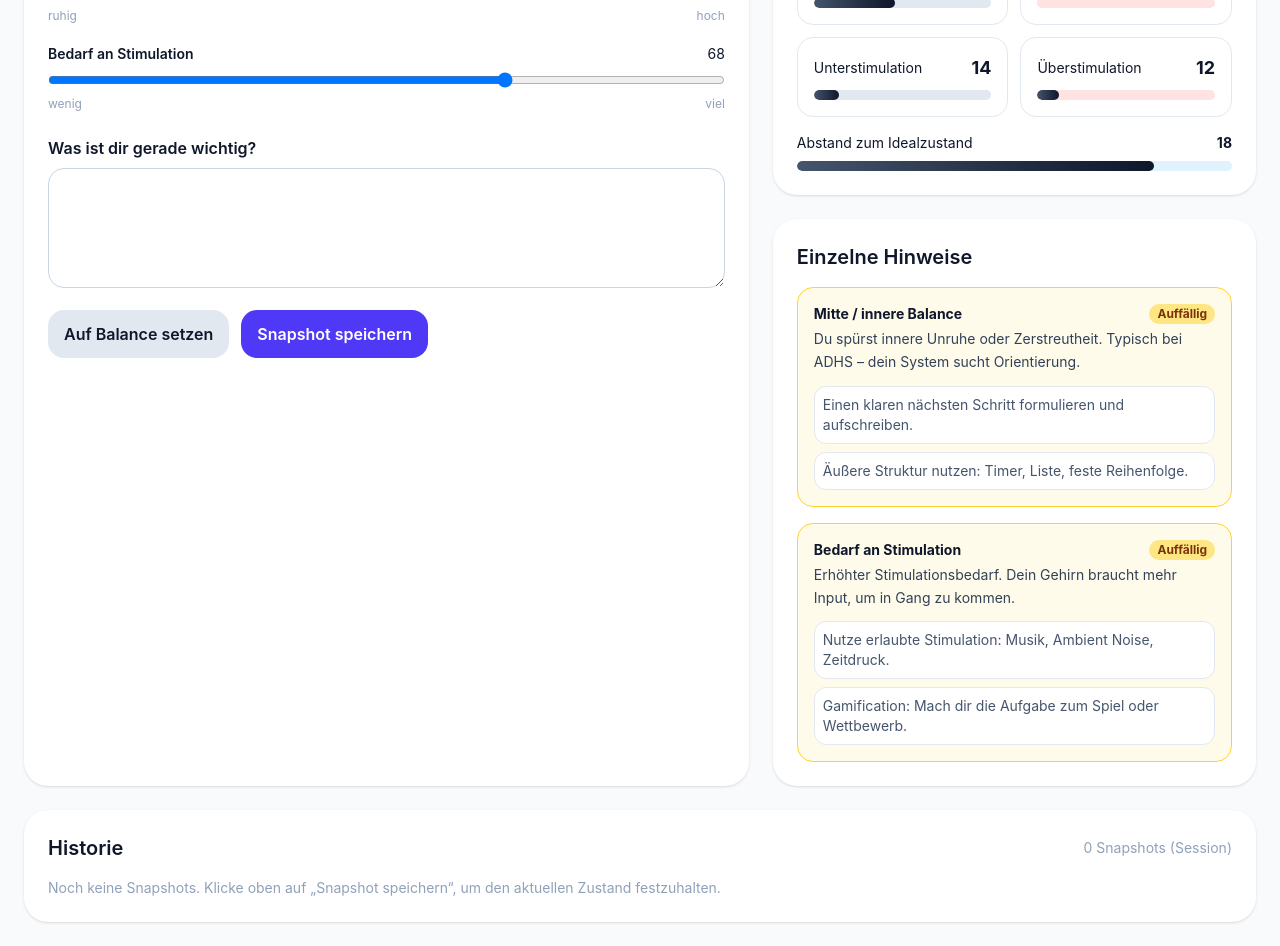
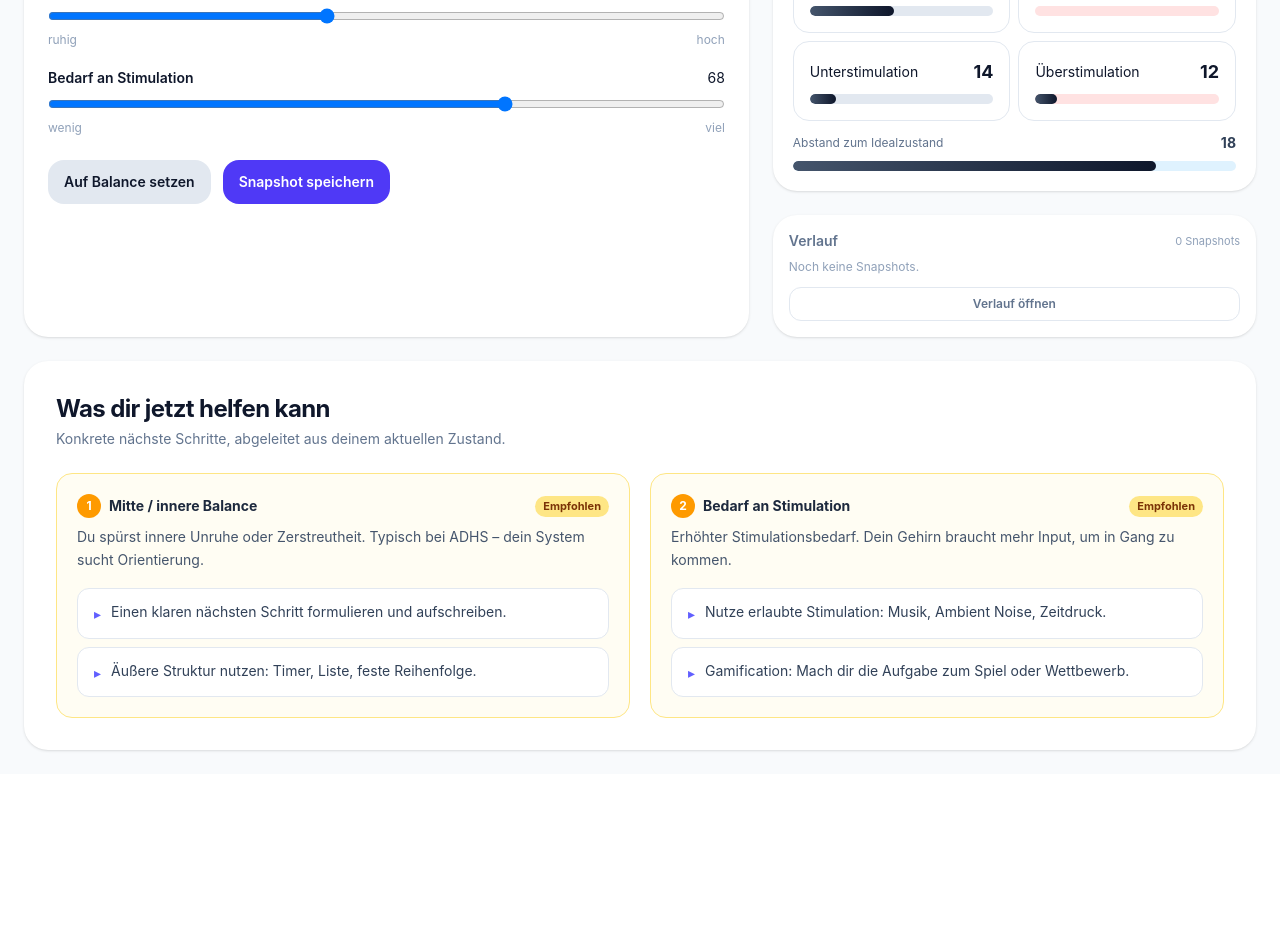
Before and after one commit to RobertMischke/self-regulation, an Angular app: page /dashboard/adhs-regulation in a window 1280 px wide. Shown: the part 820-1766 px from the top of the page. After the commit the page ends 1594 px from the top, so only its background shows below. Built offline with nearby package versions, Linux system fonts and the light colour scheme.

Commit message:
feat: add disclaimer functionality with dismiss option and update dashboard layout

```diff
--- a/src/app/dashboard/dashboard.component.html
+++ b/src/app/dashboard/dashboard.component.html
@@ -6,7 +6,7 @@
       &#8592; Alle Dashboards
     </a>
 
-    <!-- Main Dashboard Header -->
+    <!-- Header -->
     <section class="rounded-3xl bg-white p-6 shadow-sm">
       <div class="flex items-center gap-4">
         <div class="grid h-14 w-14 place-items-center rounded-2xl bg-slate-900 text-2xl text-white">{{ config.icon }}</div>
@@ -15,14 +15,20 @@
           <p class="text-sm text-slate-500">{{ config.subtitle }}</p>
         </div>
       </div>
-
-      <div class="mt-4 rounded-2xl bg-slate-100 p-4 text-sm leading-6 text-slate-700">
-        {{ config.disclaimer }}
+      @if (!disclaimerDismissed()) {
+        <div class="mt-4 flex items-start gap-3 rounded-2xl bg-slate-100 p-4 text-sm leading-6 text-slate-700">
+          <span class="flex-1">{{ config.disclaimer }}</span>
+          <button (click)="dismissDisclaimer()" class="shrink-0 rounded-lg bg-slate-200 px-3 py-1 text-xs font-medium text-slate-600 hover:bg-slate-300 transition-colors" title="Gelesen">
+            ✓ Gelesen
+          </button>
         </div>
+      }
     </section>
 
-    <!-- Live Input + Feedback -->
+    <!-- ═══ TOP: Input (left) + Analyse (right) ═══ -->
     <div class="grid gap-6 xl:grid-cols-[1.2fr_0.8fr]">
+
+      <!-- Left: Live-Input -->
       <section class="rounded-3xl bg-white p-6 shadow-sm">
         <h2 class="mb-4 text-xl font-semibold">Live-Input</h2>
 
@@ -33,18 +39,13 @@
                 <label [for]="'slider-' + item.key" class="font-semibold">{{ item.label }}</label>
                 <span>{{ item.value }}</span>
               </div>
-
               <input
                 [id]="'slider-' + item.key"
-                type="range"
-                [min]="0"
-                [max]="100"
-                [step]="1"
+                type="range" [min]="0" [max]="100" [step]="1"
                 [value]="item.value"
                 (input)="onSliderChange(item.key, $any($event.target).valueAsNumber)"
                 class="w-full"
               />
-
               <div class="flex justify-between text-xs text-slate-400">
                 <span>{{ item.left }}</span>
                 <span>{{ item.right }}</span>
@@ -53,95 +54,126 @@
           }
         </div>
 
-        <div class="mt-6">
-          <label for="intention" class="font-semibold">Was ist dir gerade wichtig?</label>
-          <textarea
-            id="intention"
-            [value]="intention()"
-            (input)="intention.set($any($event.target).value)"
-            class="mt-2 min-h-[120px] w-full rounded-2xl border border-slate-300 bg-white p-4"
-          ></textarea>
-        </div>
-
-        <div class="mt-4 flex gap-3">
-          <button
-            type="button"
-            (click)="resetToBalanced()"
-            class="rounded-2xl bg-slate-200 px-4 py-3 font-semibold text-slate-900"
-          >
+        <div class="mt-6 flex gap-3">
+          <button type="button" (click)="resetToBalanced()"
+            class="rounded-2xl bg-slate-200 px-4 py-3 text-sm font-semibold text-slate-900">
             Auf Balance setzen
           </button>
-          <button
-            type="button"
-            (click)="takeSnapshot()"
-            class="rounded-2xl bg-indigo-600 px-4 py-3 font-semibold text-white transition hover:bg-indigo-700"
-          >
+          <button type="button" (click)="takeSnapshot()"
+            class="rounded-2xl bg-indigo-600 px-4 py-3 text-sm font-semibold text-white transition hover:bg-indigo-700">
             Snapshot speichern
           </button>
         </div>
       </section>
 
-      <div class="grid gap-6">
-        <!-- Radar Chart -->
+      <!-- Right: Analyse (compact) -->
+      <div class="grid gap-6 content-start">
+
+        <!-- Radar -->
         <section class="rounded-3xl bg-white p-6 shadow-sm">
-          <h2 class="mb-4 text-xl font-semibold">Zustandsbild</h2>
+          <h2 class="mb-2 text-lg font-semibold">Zustandsbild</h2>
           <app-radar-chart [items]="sliderItems()" (valueChange)="onSliderChange($event.key, $event.value)" />
         </section>
 
-        <!-- Metriken -->
-        <section class="rounded-3xl bg-white p-6 shadow-sm">
-          <h2 class="mb-4 text-xl font-semibold">Metriken</h2>
-
-          <div class="grid gap-3 sm:grid-cols-2">
+        <!-- Metriken (compact) -->
+        <section class="rounded-3xl bg-white p-5 shadow-sm">
+          <h2 class="mb-3 text-lg font-semibold">Analyse</h2>
+          <div class="grid gap-2 sm:grid-cols-2">
             <app-metric-card label="Regulation" [value]="regulationValue()" />
             <app-metric-card label="Friktion" [value]="frictionValue()" [danger]="true" />
             @for (dm of displayMetrics(); track dm.metric.key) {
               <app-metric-card [label]="dm.metric.label" [value]="dm.value" [danger]="dm.metric.danger ?? false" />
             }
           </div>
-
-          <div class="mt-4">
-            <div class="flex items-center justify-between gap-3 text-sm">
+          <div class="mt-3">
+            <div class="flex items-center justify-between gap-3 text-xs text-slate-500">
               <span>Abstand zum Idealzustand</span>
-              <strong>{{ idealStateDistance() }}</strong>
+              <strong class="text-sm text-slate-700">{{ idealStateDistance() }}</strong>
             </div>
             <app-progress-bar [value]="100 - idealStateDistance()" [neutral]="true" />
           </div>
         </section>
 
-        <!-- Per-Slider Feedback -->
-        <section class="rounded-3xl bg-white p-6 shadow-sm">
-          <h2 class="mb-4 text-xl font-semibold">Einzelne Hinweise</h2>
+        <!-- Compact Verlaufsmodul -->
+        <section class="rounded-3xl bg-white p-4 shadow-sm">
+          <div class="flex items-center justify-between gap-2">
+            <h2 class="text-sm font-semibold text-slate-500">Verlauf</h2>
+            <span class="text-[11px] text-slate-400">{{ snapshots().length }} Snapshots</span>
+          </div>
+          @if (snapshots().length === 0) {
+            <p class="mt-2 text-xs text-slate-400">Noch keine Snapshots.</p>
+          } @else {
+            <div class="mt-2 flex gap-0.5">
+              @for (snap of snapshots(); track snap.id) {
+                <button type="button" (click)="restoreSnapshot(snap)"
+                  class="group relative h-5 min-w-[6px] flex-1 rounded transition hover:scale-y-125"
+                  [class]="scoreColor(snapshotScore(snap))"
+                  [title]="formatTime(snap.timestamp) + ' – ' + snap.modeLabel">
+                  <span class="pointer-events-none absolute -top-6 left-1/2 -translate-x-1/2 whitespace-nowrap rounded bg-slate-800 px-1.5 py-0.5 text-[10px] text-white opacity-0 transition group-hover:opacity-100">
+                    {{ formatTime(snap.timestamp) }}
+                  </span>
+                </button>
+              }
+            </div>
+          }
+          <button type="button" (click)="showHistory.set(!showHistory())"
+            class="mt-3 w-full rounded-xl border border-slate-200 py-2 text-xs font-semibold text-slate-500 transition hover:bg-slate-50 hover:text-slate-700">
+            {{ showHistory() ? 'Verlauf schließen' : 'Verlauf öffnen' }}
+          </button>
+        </section>
+      </div>
+    </div>
+
+    <!-- ═══ CENTER: Interventionen (full width, prominent) ═══ -->
+    <section class="rounded-3xl bg-white p-8 shadow-sm">
+      <div class="mb-6">
+        <h2 class="text-2xl font-bold tracking-tight">Was dir jetzt helfen kann</h2>
+        <p class="mt-1 text-sm text-slate-500">Konkrete n&auml;chste Schritte, abgeleitet aus deinem aktuellen Zustand.</p>
+      </div>
 
       @if (sliderFeedbacks().length === 0) {
-            <div class="rounded-2xl bg-emerald-50 border border-emerald-200 p-4 text-sm text-emerald-800">
-              Alle Werte im grünen Bereich – keine Auffälligkeiten.
+        <div class="rounded-2xl border border-emerald-200 bg-emerald-50 p-6 text-center">
+          <p class="text-lg font-semibold text-emerald-800">Alles im gr&uuml;nen Bereich</p>
+          <p class="mt-1 text-sm text-emerald-700">Keine Auff&auml;lligkeiten &ndash; dein Zustand sieht stabil aus.</p>
         </div>
       } @else {
-            <div class="grid gap-4">
-              @for (fb of sliderFeedbacks(); track fb.sliderKey + fb.direction) {
-                <div class="rounded-2xl border p-4"
+        <div class="grid gap-5 lg:grid-cols-2">
+          @for (fb of sliderFeedbacks(); track fb.sliderKey + fb.direction; let i = $index) {
+            <div class="rounded-2xl border p-5"
               [class]="fb.severity === 'severe'
-                    ? 'border-red-300 bg-red-50'
+                ? 'border-red-200 bg-red-50/60'
                 : fb.severity === 'moderate'
-                      ? 'border-amber-300 bg-amber-50'
-                      : 'border-slate-200 bg-slate-50'">
-                  <div class="mb-1 flex items-center justify-between gap-3">
-                    <span class="text-sm font-bold">{{ fb.sliderLabel }}</span>
-                    <span class="rounded-full px-2 py-0.5 text-xs font-bold"
+                  ? 'border-amber-200 bg-amber-50/60'
+                  : 'border-slate-200 bg-slate-50/60'">
+
+              <!-- Priority badge + slider context -->
+              <div class="mb-2 flex items-center gap-2">
+                <span class="grid h-6 w-6 place-items-center rounded-full text-xs font-bold text-white"
+                  [class]="fb.severity === 'severe' ? 'bg-red-500' : fb.severity === 'moderate' ? 'bg-amber-500' : 'bg-slate-400'">
+                  {{ i + 1 }}
+                </span>
+                <span class="text-sm font-bold text-slate-800">{{ fb.sliderLabel }}</span>
+                <span class="ml-auto rounded-full px-2 py-0.5 text-[11px] font-bold"
                   [class]="fb.severity === 'severe'
                     ? 'bg-red-200 text-red-900'
                     : fb.severity === 'moderate'
                       ? 'bg-amber-200 text-amber-900'
                       : 'bg-slate-200 text-slate-700'">
-                      {{ fb.severity === 'severe' ? 'Kritisch' : fb.severity === 'moderate' ? 'Auffällig' : 'Hinweis' }}
+                  {{ fb.severity === 'severe' ? 'Dringend' : fb.severity === 'moderate' ? 'Empfohlen' : 'Optional' }}
                 </span>
               </div>
-                  <p class="text-sm leading-relaxed text-slate-700">{{ fb.message }}</p>
+
+              <!-- Context message -->
+              <p class="text-sm leading-relaxed text-slate-600">{{ fb.message }}</p>
+
+              <!-- Interventions as action items -->
               @if (fb.interventions.length > 0) {
-                    <div class="mt-3 grid gap-2">
+                <div class="mt-4 grid gap-2">
                   @for (iv of fb.interventions; track iv) {
-                        <div class="rounded-xl border border-slate-200 bg-white p-2 text-sm text-slate-600">{{ iv }}</div>
+                    <div class="flex items-start gap-2.5 rounded-xl border border-slate-200 bg-white px-4 py-3 text-sm leading-relaxed text-slate-700">
+                      <span class="mt-0.5 shrink-0 text-indigo-500">&#9656;</span>
+                      {{ iv }}
+                    </div>
                   }
                 </div>
               }
@@ -150,18 +182,20 @@
         </div>
       }
     </section>
+
+    <!-- ═══ BOTTOM: Historie (collapsible, secondary) ═══ -->
+    @if (showHistory()) {
+      <section class="rounded-3xl bg-white p-6 shadow-sm">
+        <div class="flex items-center justify-between gap-4">
+          <h2 class="text-lg font-semibold text-slate-600">Historie</h2>
+          <div class="flex items-center gap-3">
+            <span class="text-xs text-slate-400">{{ snapshots().length }} Snapshots (Session)</span>
+            <button type="button" (click)="showHistory.set(false)" class="text-xs font-semibold text-slate-400 hover:text-slate-600">&times; Schließen</button>
           </div>
         </div>
 
-    <!-- History -->
-    <section class="rounded-3xl bg-white p-6 shadow-sm">
-      <div class="flex items-center justify-between gap-4">
-        <h2 class="text-xl font-semibold">Historie</h2>
-        <span class="text-sm text-slate-400">{{ snapshots().length }} Snapshots (Session)</span>
-      </div>
-
       @if (snapshots().length === 0) {
-        <p class="mt-4 text-sm text-slate-400">Noch keine Snapshots. Klicke oben auf &bdquo;Snapshot speichern&ldquo;, um den aktuellen Zustand festzuhalten.</p>
+        <p class="mt-3 text-sm text-slate-400">Noch keine Snapshots. Klicke oben auf &bdquo;Snapshot speichern&ldquo;, um den aktuellen Zustand festzuhalten.</p>
       } @else {
         <!-- Color bar timeline -->
         <div class="mt-4 flex gap-1">
@@ -169,7 +203,7 @@
             <button
               type="button"
               (click)="restoreSnapshot(snap)"
-              class="group relative h-10 min-w-[12px] flex-1 rounded-lg transition hover:scale-y-110"
+              class="group relative h-8 min-w-[12px] flex-1 rounded-lg transition hover:scale-y-110"
               [class]="scoreColor(snapshotScore(snap))"
               [title]="formatTime(snap.timestamp) + ' – ' + snap.modeLabel + ' (' + snapshotScore(snap) + ')'">
               <span class="pointer-events-none absolute -top-7 left-1/2 -translate-x-1/2 whitespace-nowrap rounded bg-slate-800 px-1.5 py-0.5 text-[10px] text-white opacity-0 transition group-hover:opacity-100">
@@ -179,14 +213,14 @@
           }
         </div>
 
-        <!-- Snapshot details -->
-        <div class="mt-4 grid gap-2">
+        <!-- Snapshot list -->
+        <div class="mt-3 grid gap-1.5">
           @for (snap of snapshots(); track snap.id) {
             <div class="flex items-center gap-3 rounded-xl border border-slate-100 px-3 py-2 text-sm">
-              <div class="h-3 w-3 shrink-0 rounded-full" [class]="scoreColor(snapshotScore(snap))"></div>
+              <div class="h-2.5 w-2.5 shrink-0 rounded-full" [class]="scoreColor(snapshotScore(snap))"></div>
               <span class="font-semibold text-slate-700">{{ formatTime(snap.timestamp) }}</span>
               <span class="rounded-full bg-slate-100 px-2 py-0.5 text-xs font-semibold text-slate-600">{{ snap.modeLabel }}</span>
-              <span class="text-xs text-slate-400">Reg {{ snap.regulation }} · Frik {{ snap.friction }}</span>
+              <span class="text-xs text-slate-400">Reg {{ snap.regulation }} &middot; Frik {{ snap.friction }}</span>
               <div class="ml-auto flex gap-2">
                 <button type="button" (click)="restoreSnapshot(snap)" class="text-xs font-semibold text-indigo-600 hover:underline">laden</button>
                 <button type="button" (click)="removeSnapshot(snap.id)" class="text-xs font-semibold text-red-500 hover:underline">&#x2715;</button>
@@ -196,6 +230,7 @@
         </div>
       }
       </section>
+    }
 
   </div>
 </div>
```
Also changed, not shown: src/app/dashboard/dashboard.component.ts (+7 -0 lines), src/app/models/snapshot.ts (line endings or trailing spaces). Lines whose indentation alone changed are shown as unchanged.
